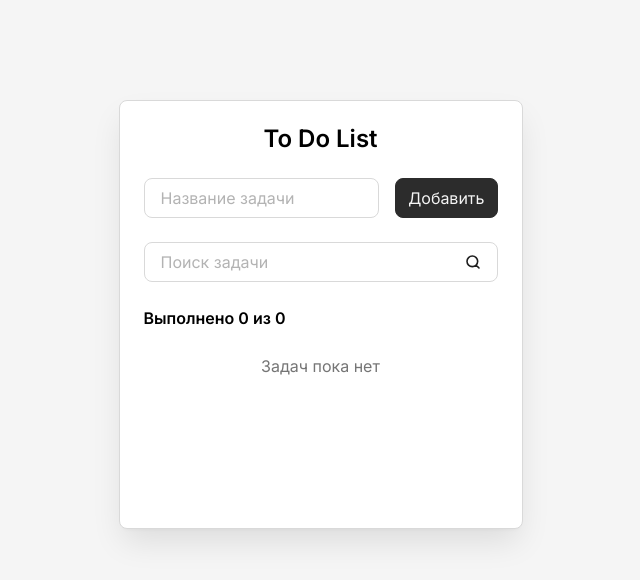
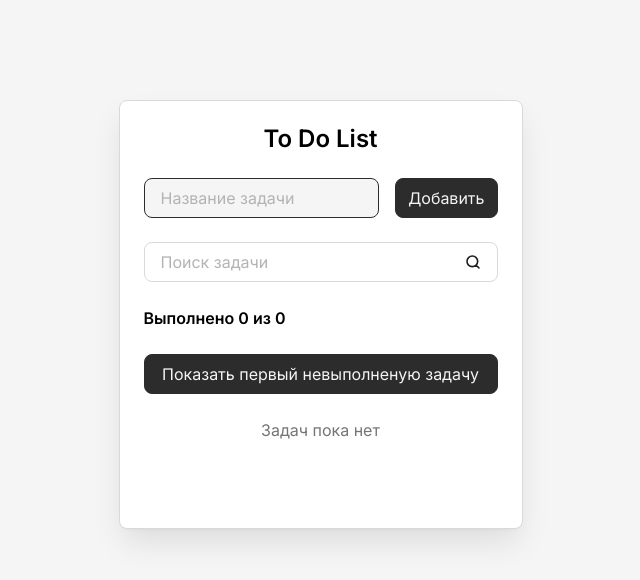
Before and after one commit to Andy-DotDev/Todo-React, a React (Vite) app: page / in a window 1280 px wide. Shown: the top 580 px of the page, without its empty margins (312-952 px from the left). Built offline with nearby package versions, Linux system fonts and the light colour scheme.

Commit message:
feat: add button to jump to the first incomplete task

```diff
--- a/src/components/AddTaskForm.jsx
+++ b/src/components/AddTaskForm.jsx
@@ -2,7 +2,7 @@
 import Field from "./Field";
 
 const AddTaskform = (props) => {
-  const { addTask, newTaskTitle, setNewTaskTitle } = props;
+  const { addTask, newTaskTitle, setNewTaskTitle, newTaskInputRef } = props;
 
   const onSubmit = (event) => {
     event.preventDefault();
@@ -17,6 +17,7 @@
         id="new-task"
         value={newTaskTitle}
         onInput={(event) => setNewTaskTitle(event.target.value)}
+        ref={newTaskInputRef}
       />
       <Button type="submit">Добавить</Button>
     </form>
--- a/src/components/Button.jsx
+++ b/src/components/Button.jsx
@@ -1,7 +1,7 @@
 const Button = (props) => {
-  const { className = "", type = "button", children } = props;
+  const { className = "", type = "button", children, onClick } = props;
   return (
-    <button className={`button ${className}`} type={type}>
+    <button className={`button ${className}`} type={type} onClick={onClick}>
       {children}
     </button>
   );
--- a/src/components/Field.jsx
+++ b/src/components/Field.jsx
@@ -1,5 +1,13 @@
 const Field = (props) => {
-  const { className = "", id, label, type = "text", onInput, value } = props;
+  const {
+    className = "",
+    id,
+    label,
+    type = "text",
+    ref,
+    onInput,
+    value,
+  } = props;
   return (
     <div className={`field ${className}`}>
       <label className="field__label" htmlFor={id}>
@@ -13,6 +21,7 @@
         type={type}
         onInput={onInput}
         value={value}
+        ref={ref}
       />
     </div>
   );
--- a/src/components/Todo.jsx
+++ b/src/components/Todo.jsx
@@ -1,8 +1,9 @@
-import { useState, useEffect } from "react";
+import { useState, useEffect, useRef } from "react";
 import AddTaskform from "./AddTaskForm";
 import SearchTaskForm from "./SearchTaskForm";
 import TodoInfo from "./TodoInfo";
 import TodoList from "./TodoList";
+import Button from "./Button";
 const Todo = () => {
   const [tasks, setTasks] = useState(() => {
     const savedTasks = localStorage.getItem("tasks");
@@ -12,10 +13,12 @@
     }
     return [];
   });
+  const [newTaskTitle, setNewTaskTitle] = useState("");
+  const [searchQuery, setSearchQuery] = useState("");
 
-  const [newTaskTitle, setNewTaskTitle] = useState("");
-
-  const [searchQuery, setSearchQuery] = useState("");
+  const newTaskInputRef = useRef(null);
+  const firstIncompleteTaskRef = useRef(null);
+  const firstIncompleteTaskId = tasks.find(({ isDone }) => !isDone)?.id;
 
   const deleteAllTasks = () => {
     const isConfirmed = confirm("Вы уверены? ");
@@ -46,16 +49,20 @@
         title: newTaskTitle,
         isDone: false,
       };
-
       setTasks([...tasks, newTask]);
       setNewTaskTitle("");
       setSearchQuery("");
+      newTaskInputRef.current.focus();
     }
   };
 
   useEffect(() => {
     localStorage.setItem("tasks", JSON.stringify(tasks));
   }, [tasks]);
+
+  useEffect(() => {
+    newTaskInputRef.current.focus();
+  }, []);
 
   const clearSearchQuery = searchQuery.trim().toLowerCase();
   const filtredTasks =
@@ -71,6 +78,7 @@
         addTask={addTask}
         newTaskTitle={newTaskTitle}
         setNewTaskTitle={setNewTaskTitle}
+        newTaskInputRef={newTaskInputRef}
       />
       <SearchTaskForm
         searchQuery={searchQuery}
@@ -81,12 +89,23 @@
         done={tasks.filter(({ isDone }) => isDone).length}
         onDeleteAllBtnClick={deleteAllTasks}
       />
+      <Button
+        onClick={() => {
+          firstIncompleteTaskRef.current?.scrollIntoView({
+            behavior: "smooth",
+          });
+        }}
+      >
+        Показать первый невыполненую задачу
+      </Button>
       <TodoList
         filtredTasks={filtredTasks}
         tasks={tasks}
         setTasks={setTasks}
         onDeleteTaskBtn={deleteTask}
         onTaskCompleteChange={toggleTaskComplete}
+        firstIncompleteTaskId={firstIncompleteTaskId}
+        firstIncompleteTaskRef={firstIncompleteTaskRef}
       />
     </div>
   );
--- a/src/components/TodoItem.jsx
+++ b/src/components/TodoItem.jsx
@@ -6,9 +6,10 @@
     isDone,
     onDeleteTaskBtn,
     onTaskCompleteChange,
+    ref,
   } = props;
   return (
-    <li className={`todo-item ${className}`}>
+    <li className={`todo-item ${className}`} ref={ref}>
       <input
         className="todo-item__checkbox"
         id={id}
--- a/src/components/TodoList.jsx
+++ b/src/components/TodoList.jsx
@@ -6,6 +6,8 @@
     onDeleteTaskBtn,
     onTaskCompleteChange,
     filtredTasks,
+    firstIncompleteTaskRef,
+    firstIncompleteTaskId,
   } = props;
 
   const hasTasks = tasks.length > 0;
@@ -24,6 +26,9 @@
           className="todo__item"
           onTaskCompleteChange={onTaskCompleteChange}
           key={task.id}
+          ref={
+            task.id === firstIncompleteTaskId ? firstIncompleteTaskRef : null
+          }
           {...task}
         />
       ))}
```
